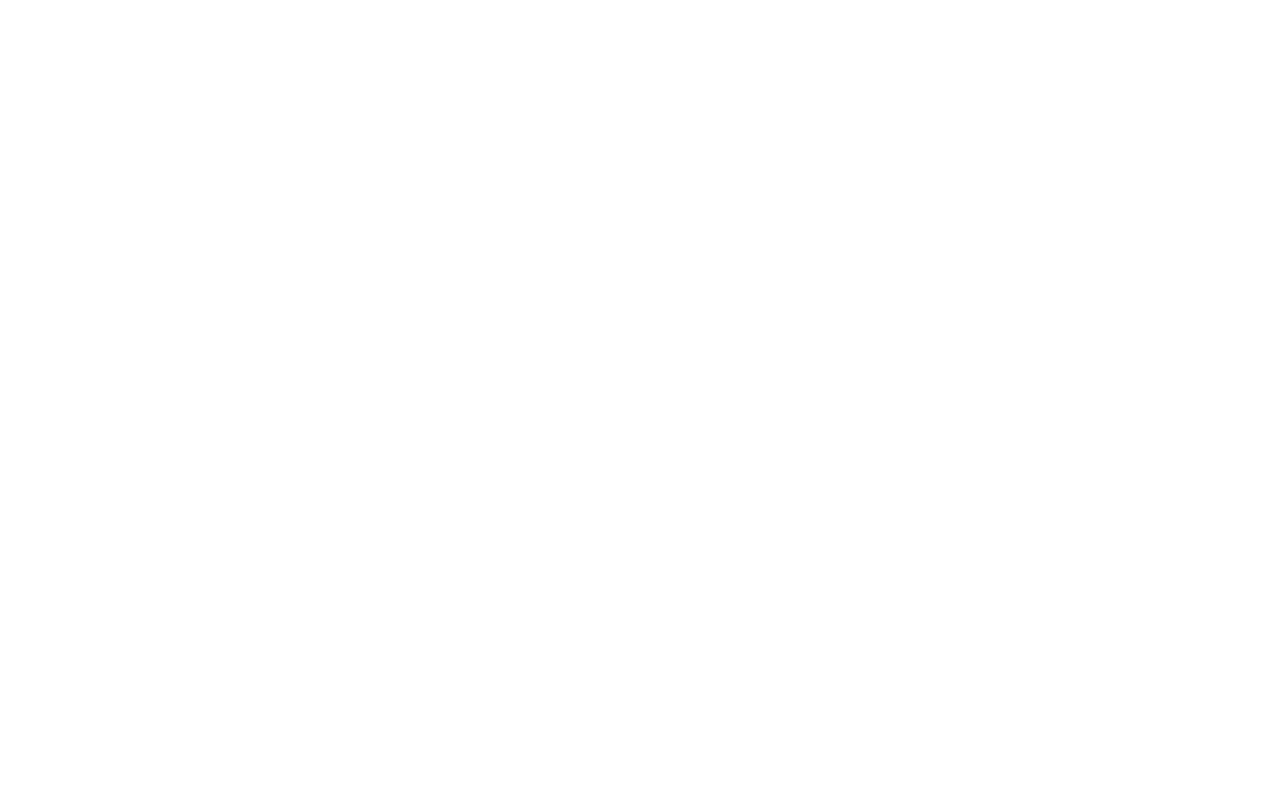
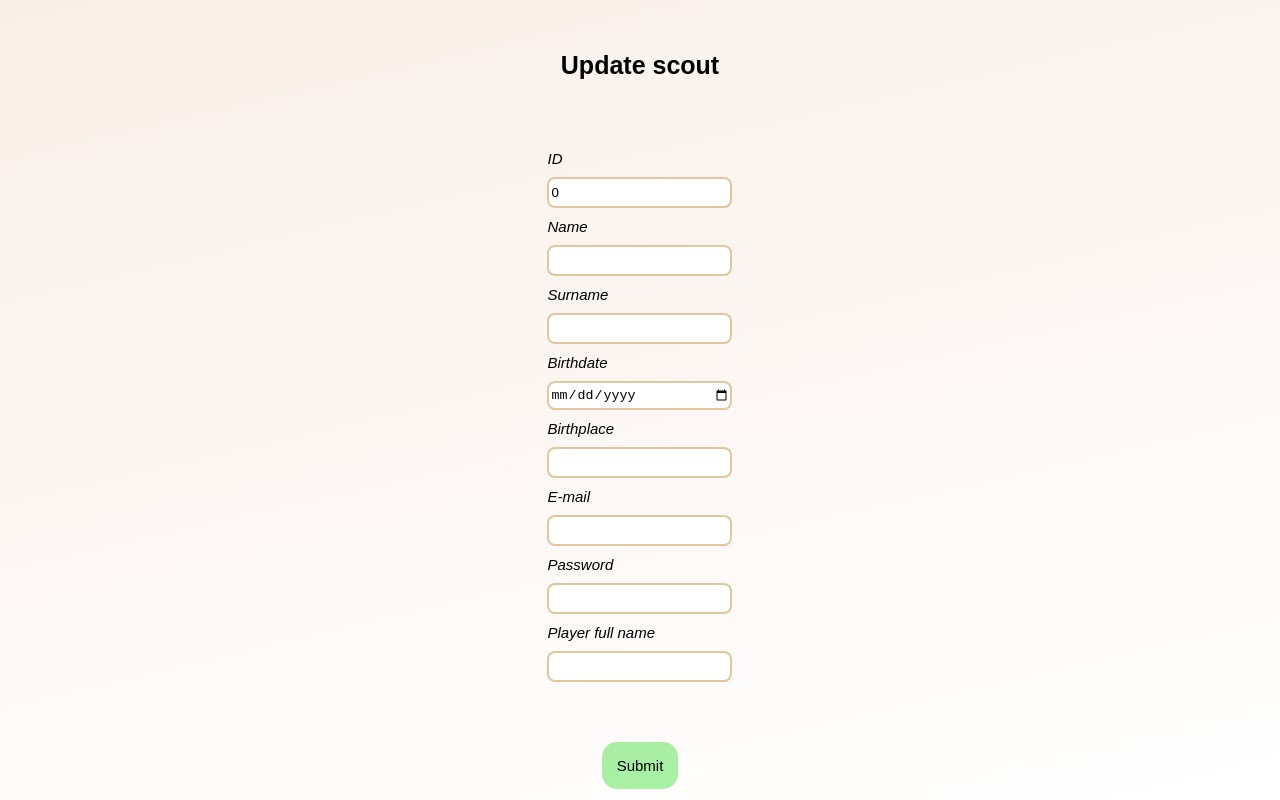
Before and after one commit to pakosam/PlayersScoutingReact, a React (Create React App) app: page /scouts/1/update-scout in a window 1280 px wide. Before the commit this address had no page. Built offline with nearby package versions, Linux system fonts and the light colour scheme; no server answers.

Commit message:
updating scout available, created interface and repository for it, delete scout also added with confirm modal

```diff
--- a/src/App.tsx
+++ b/src/App.tsx
@@ -16,6 +16,7 @@ import { UpdateRatings } from "./pages/UpdateRatings";
 import { AddStats } from "./pages/AddStats";
 import { ScoutView } from "./pages/ScoutView";
 import { AddScout } from "./pages/AddScout";
+import { UpdateScout } from "./pages/UpdateScout";
 
 function AppContent() {
   const location = useLocation();
@@ -42,6 +43,10 @@ function AppContent() {
         <Route path="/players/:playerId/add-stats" element={<AddStats />} />
         <Route path="/scouts" element={<ScoutView />} />
         <Route path="/scouts/add-scout" element={<AddScout />} />
+        <Route
+          path="/scouts/:scoutId/update-scout"
+          element={<UpdateScout />}
+        />
       </Routes>
     </div>
   );
--- a/src/icons/DeleteIcon.tsx
+++ b/src/icons/DeleteIcon.tsx
@@ -1,6 +1,11 @@
-export const DeleteIcon = () => {
+interface DeleteIconProps {
+  onClick?: () => void;
+}
+
+export const DeleteIcon: React.FC<DeleteIconProps> = ({ onClick }) => {
   return (
     <svg
+      onClick={onClick}
       fill="#d3a518ff"
       version="1.1"
       id="Capa_1"
--- a/src/pages/ScoutView.tsx
+++ b/src/pages/ScoutView.tsx
@@ -8,10 +8,13 @@ import { useEffect, useState } from "react";
 import { IScouts } from "../api/apiInterface";
 import { scoutRepository } from "../repositories/scoutRepository";
 import { useNavigate } from "react-router-dom";
+import { ConfirmModal } from "../components/PlayerView/ConfirmModal";
 
 export const ScoutView = () => {
   const [scouts, setScouts] = useState<IScouts[]>([]);
-  const navigate = useNavigate()
+  const [scoutToDelete, setScoutToDelete] = useState<IScouts | null>(null);
+
+  const navigate = useNavigate();
 
   useEffect(() => {
     scoutRepository.getAllScouts().then((data) => {
@@ -20,6 +23,24 @@ export const ScoutView = () => {
   }, []);
 
   const addScoutButton = () => navigate("/scouts/add-scout");
+  const updateScoutButton = async (id: number) => {
+    navigate(`/scouts/${id}/update-scout`);
+  };
+
+  const requestDelete = (id: number) => {
+    const scout = scouts.find((s) => s.id === id);
+    if (scout) setScoutToDelete(scout);
+  };
+
+  const confirmDelete = async () => {
+    if (!scoutToDelete) return;
+
+    await scoutRepository.delete(scoutToDelete.id);
+    setScouts((prev) => prev.filter((s) => s.id !== scoutToDelete.id));
+    setScoutToDelete(null);
+  };
+
+  const cancelDelete = () => setScoutToDelete(null);
 
   return (
     <div
@@ -45,29 +66,54 @@ export const ScoutView = () => {
           </button>
         </div>
         <div className="list">
-          {scouts.map((player, index) => (
-            <div className="scout">
+          {scouts.map((scout, index) => {
+            const {
+              image,
+              name,
+              surname,
+              birthdate,
+              birthplace,
+              email,
+              password,
+              playerFullName,
+            } = scout;
+            return (
+              <div
+                className="scout"
+                key={`${index}${name}${surname}${birthdate}${email}`}
+              >
                 <div className="image-container">
                   <img className="scout-image" src="/assets/scout.png" />
                 </div>
                 <div className="scout-info">
                   <p className="scout-info-fullname">
-                  Scout name: {player.name} {player.surname}
+                    Scout name: {scout.name} {scout.surname}
                   </p>
                 </div>
 
                 <div className="scout-hover-icons">
                   <div className="edit-icon">
-                  <PenModifyIcon />
+                    <PenModifyIcon
+                      onClick={() => updateScoutButton(scout.id)}
+                    />
                   </div>
                   <div className="delete">
-                  <DeleteIcon />
-                </div>
-              </div>
-            </div>
-          ))}
+                    <DeleteIcon onClick={() => requestDelete(scout.id)} />
                   </div>
                 </div>
               </div>
             );
+          })}
+        </div>
+      </div>
+
+      <ConfirmModal
+        isOpen={scoutToDelete !== null}
+        title="Delete Scout"
+        message={`Are you sure you want to delete ${scoutToDelete?.name} ${scoutToDelete?.surname}?`}
+        onConfirm={confirmDelete}
+        onCancel={cancelDelete}
+      />
+    </div>
+  );
 };
--- /dev/null
+++ b/src/pages/UpdateScout.css
@@ -0,0 +1,78 @@
+.update-scout {
+  height: 100%;
+  display: flex;
+  flex-direction: column;
+  justify-content: center;
+  align-items: center;
+  background: linear-gradient(167deg, #f9efe8, transparent);
+}
+
+.header {
+  width: 100%;
+  flex: 2;
+  align-content: center;
+}
+
+h4 {
+  text-align: center;
+  font-size: 25px;
+  margin: 0;
+}
+
+.form-container {
+  flex: 10;
+  width: 98%;
+  padding: 10px;
+  display: flex;
+  flex-direction: column;
+}
+
+.form-container .form {
+  display: flex;
+  flex-direction: column;
+  gap: 20px;
+  align-items: center;
+}
+
+.form-section {
+  display: flex;
+  flex-direction: column;
+}
+
+.single-row-of-form {
+  display: flex;
+  justify-content: center;
+  gap: 40px;
+  width: 100%;
+  max-width: 650px;
+}
+
+.single-row-of-form > div {
+  flex: 1;
+  display: flex;
+  flex-direction: column;
+}
+
+input {
+  border: 2px solid #cfad6faa;
+  border-radius: 8px;
+  height: 25px;
+  margin-bottom: 10px;
+}
+
+label {
+  margin-bottom: 10px;
+  font-size: 15px;
+  font-style: italic;
+}
+
+.update-scout-button {
+  align-self: center;
+  padding: 15px;
+  border-radius: 15px;
+  border: none;
+  background-color: #73e86c9c;
+  cursor: pointer;
+  margin-top: 20px;
+  font-size: 15px;
+}
--- /dev/null
+++ b/src/pages/UpdateScout.tsx
@@ -0,0 +1,139 @@
+import { useNavigate, useParams } from "react-router-dom";
+import { useState, useEffect, FormEvent } from "react";
+import { scoutRepository } from "../repositories/scoutRepository";
+import { IUpdateScout } from "../api/apiInterface";
+import "./UpdateScout.css"
+
+export const UpdateScout = () => {
+  const navigate = useNavigate();
+
+  const { scoutId } = useParams();
+
+  const [id, setId] = useState(0);
+  const [name, setName] = useState("");
+  const [surname, setSurname] = useState("");
+  const [birthdate, setBirthdate] = useState("");
+  const [birthplace, setBirthplace] = useState("");
+  const [email, setEmail] = useState("");
+  const [password, setPassword] = useState("");
+  const [playerFullName, setPlayerFullName] = useState("");
+
+  useEffect(() => {
+    const fetchScout = async () => {
+      if (!scoutId) return;
+      try {
+        const data = await scoutRepository.getSingleScout(scoutId);
+
+        setId(data.id);
+        setName(data.name);
+        setSurname(data.surname);
+        setBirthdate(data.birthdate);
+        setBirthplace(data.birthplace);
+        setEmail(data.email);
+        setPassword(data.password);
+        setPlayerFullName(data.playerFullName);
+        console.log(data)
+      } catch (err) {
+        console.error("Failed to load parking", err);
+      }
+    };
+
+    fetchScout();
+  }, [scoutId]);
+
+  const submitBtn = async (event: FormEvent) => {
+    event.preventDefault();
+
+    const updatedScout: IUpdateScout = {
+      id,
+      name,
+      surname,
+      birthdate,
+      birthplace,
+      email,
+      password,
+      playerFullName,
+    };
+
+    try {
+      await scoutRepository.update(updatedScout);
+      navigate(`/scouts`);
+    } catch (error) {
+      console.error("Error:", error);
+    }
+  };
+
+  return (
+    <div className="update-scout">
+      <div className="header">
+        <h4>Update scout</h4>
+      </div>
+      <div className="form-container">
+        <form className="form" onSubmit={submitBtn}>
+          <div className="form-section">
+            <label>ID</label>
+            <input type="number" value={id} readOnly />
+            <label>Name</label>
+            <input
+              type="text"
+              value={name}
+              onChange={(e) => setName(e.target.value)}
+              required
+            />
+
+            <label>Surname</label>
+            <input
+              type="text"
+              value={surname}
+              onChange={(e) => setSurname(e.target.value)}
+              required
+            />
+
+            <label>Birthdate</label>
+            <input
+              type="date"
+              value={birthdate}
+              onChange={(e) => setBirthdate(e.target.value)}
+              required
+            />
+
+            <label>Birthplace</label>
+            <input
+              type="text"
+              value={birthplace}
+              onChange={(e) => setBirthplace(e.target.value)}
+              required
+            />
+
+            <label>E-mail</label>
+            <input
+              type="text"
+              value={email}
+              onChange={(e) => setEmail(e.target.value)}
+              required
+            />
+
+            <label>Password</label>
+            <input
+              type="text"
+              value={password}
+              onChange={(e) => setPassword(e.target.value)}
+              required
+            />
+
+            <label>Player full name</label>
+            <input
+              type="text"
+              value={playerFullName}
+              onChange={(e) => setPlayerFullName(e.target.value)}
+            />
+          </div>
+
+          <button type="submit" className="update-scout-button">
+            Submit
+          </button>
+        </form>
+      </div>
+    </div>
+  );
+};
--- a/src/repositories/scoutRepository.ts
+++ b/src/repositories/scoutRepository.ts
@@ -1,4 +1,4 @@
-import { IScouts } from "../api/apiInterface";
+import { IScout, IScouts } from "../api/apiInterface";
 
 const url = "https://localhost:7066/api";
 
@@ -8,6 +8,12 @@ export const scoutRepository = {
     if (!response.ok) throw new Error("Failed to fetch scouts");
     return response.json();
   },
+
+  getSingleScout: async (id: string): Promise<IScout> => {
+      const response = await fetch(`${url}/Scouts/${id}`);
+      if (!response.ok) throw new Error("Failed to fetch scout");
+      return response.json();
+    },
 
   create: async (scout: Omit<IScouts, "id">): Promise<IScouts> => {
     const response = await fetch(`${url}/Scouts`, {
@@ -19,4 +25,21 @@ export const scoutRepository = {
       throw new Error(`Failed to create scout: ${response.status}`);
     return response.json();
   },
+
+  update: async (scout: Omit<IScouts, "id">): Promise<IScouts> => {
+    const response = await fetch(`${url}/Scouts`, {
+      method: "PUT",
+      headers: { "Content-Type": "application/json" },
+      body: JSON.stringify(scout),
+    });
+    if (!response.ok)
+      throw new Error(`Failed to update scout: ${response.status}`);
+    return response.json();
+  },
+
+  delete: async (id: number): Promise<void> => {
+    const response = await fetch(`${url}/Scouts?id=${id}`, { method: "DELETE" });
+    if (!response.ok) throw new Error("Failed to delete scout");
+    return response.json();
+  },
 };
```
Also changed, not shown: src/api/apiInterface.ts (+27 -0 lines). Lines whose indentation alone changed are shown as unchanged.
